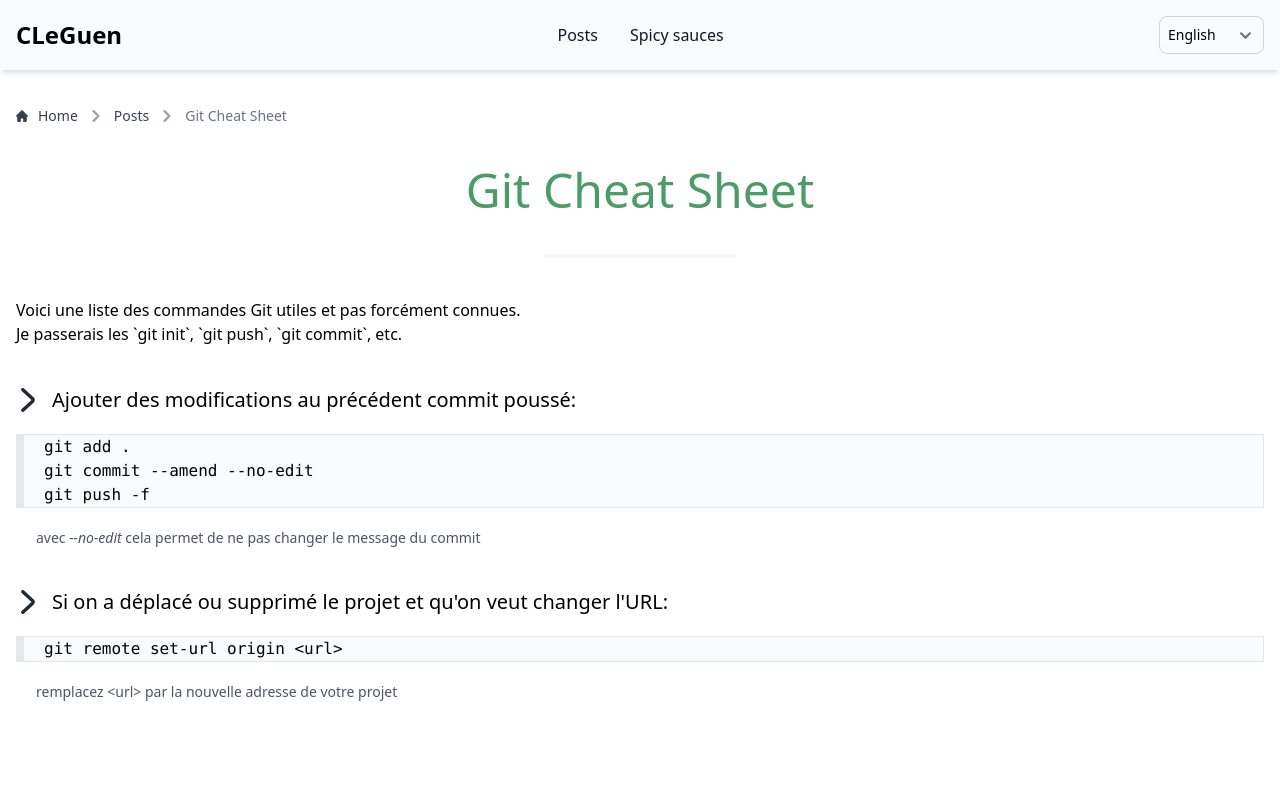
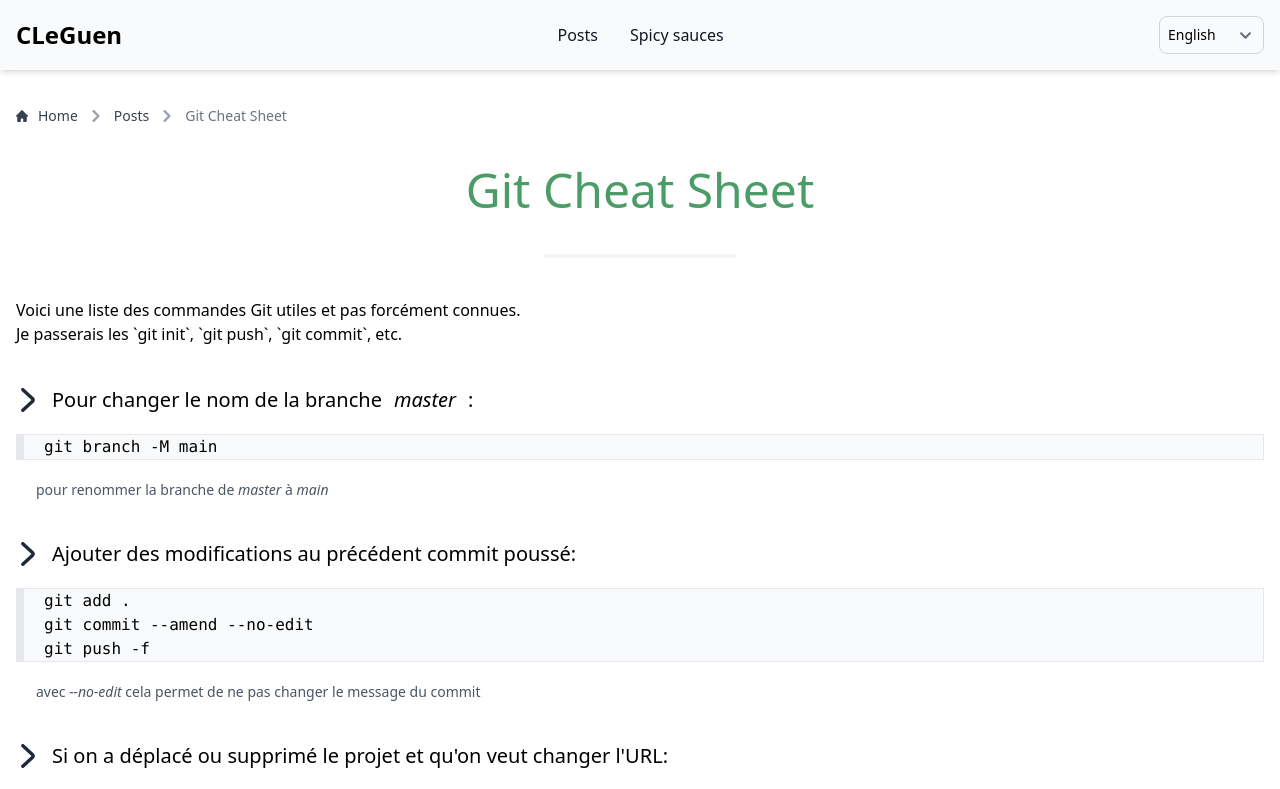
Before and after one commit to CorentinLeGuen/cleguen.com, a Nuxt app: page /posts/git-notes in a window 1280 px wide. Shown: the top 789 px of the page. Built offline with nearby package versions, Linux system fonts and the light colour scheme.

Commit message:
Update git-notes page

```diff
--- a/pages/posts/git-notes.vue
+++ b/pages/posts/git-notes.vue
@@ -57,6 +57,21 @@
                     <path stroke="currentColor" stroke-linecap="round" stroke-linejoin="round" stroke-width="2"
                         d="m1 13 5.7-5.326a.909.909 0 0 0 0-1.348L1 1" />
                 </svg>
+                Pour changer le nom de la branche <em>master</em>:
+            </h4>
+            <div class="border border-l-8 bg-gray-50 pl-5 my-5 font-mono">
+                <p>git branch -M main</p>
+            </div>
+            <p class="text-sm text-gray-600 ml-0 md:ml-5">pour renommer la branche de <em>master</em> à <em>main</em></p>
+        </div>
+
+        <div class="mt-10">
+            <h4 class="text-xl items-center flex gap-3">
+                <svg class="w-6 h-6 text-gray-800 dark:text-white" aria-hidden="true" xmlns="http://www.w3.org/2000/svg"
+                    fill="none" viewBox="0 0 8 14">
+                    <path stroke="currentColor" stroke-linecap="round" stroke-linejoin="round" stroke-width="2"
+                        d="m1 13 5.7-5.326a.909.909 0 0 0 0-1.348L1 1" />
+                </svg>
                 Ajouter des modifications au précédent commit poussé:
             </h4>
             <div class="border border-l-8 bg-gray-50 pl-5 my-5 font-mono">
--- a/pages/posts/index.vue
+++ b/pages/posts/index.vue
@@ -11,7 +11,7 @@
                 <NuxtLink to="/posts/lotto649">
                     <img class="rounded-lg" src="/img/posts/lotto.jpg" alt="image description">
                 </NuxtLink>
-                <figcaption class="text-center absolute px-4 text-3xl font-semibold text-white bottom-6 left-6">
+                <figcaption class="text-center absolute px-4 text-xl md:text-3xl font-semibold text-white bottom-6 left-6">
                     <p>Lotto 6.49</p>
                 </figcaption>
             </figure>
@@ -19,7 +19,7 @@
                 <NuxtLink to="/posts/git-notes">
                     <img class="rounded-lg" src="/img/posts/git.jpg" alt="image description">
                 </NuxtLink>
-                <figcaption class="text-center absolute px-4 text-3xl font-semibold text-black bottom-6 left-6">
+                <figcaption class="text-center absolute px-4 text-xl md:text-3xl font-semibold text-black bottom-6 left-6">
                     <p>Git Cheat Sheet</p>
                 </figcaption>
             </figure>
```
